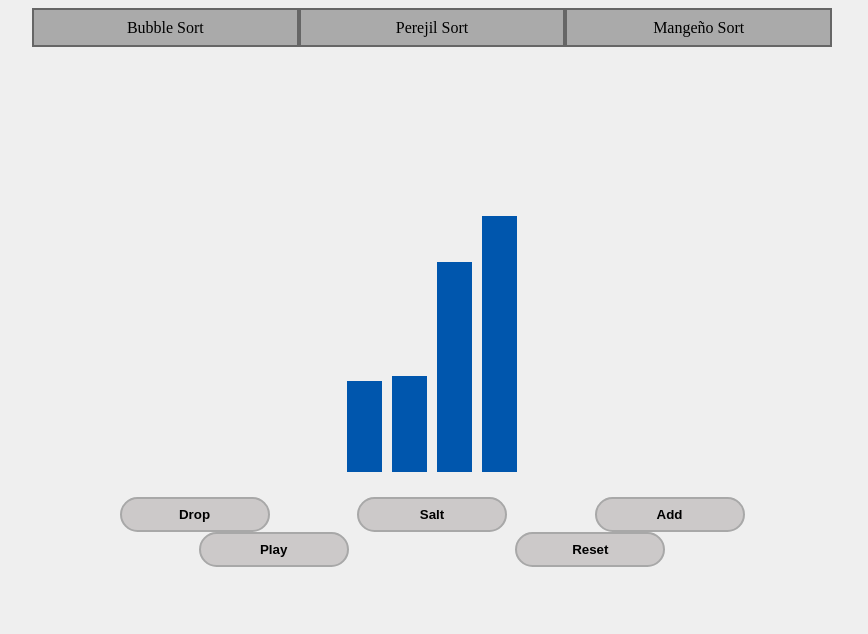
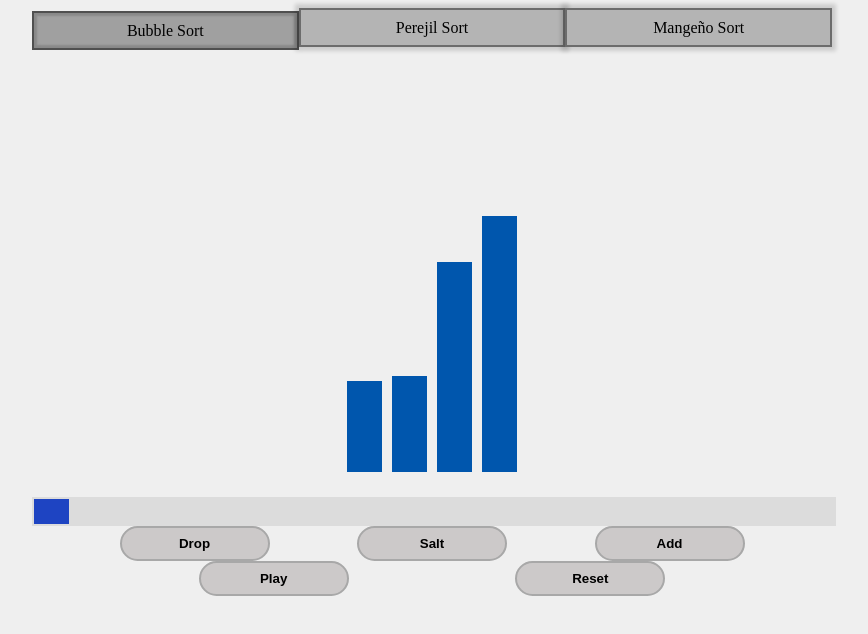
Before and after one commit to Woohaik/sort-visualize, a React (Create React App) app: page / in a window 1280 px wide. Shown: the top 634 px of the page, without its empty margins (208-1076 px from the left). Built offline with nearby package versions, Linux system fonts and the light colour scheme.

Commit message:
Navbar animado v1 , barra de carga puesta

```diff
--- a/src/App.tsx
+++ b/src/App.tsx
@@ -79,9 +79,7 @@ const App = () => {
     }
   }
 
-
   const widthOfContent = () => (bars.length * barWidth) + (bars.length - 1) * 10;
-
 
   const changePost = (id1: number, id2: number): Promise<void> => {
     return new Promise((resolve) => {
@@ -127,16 +125,19 @@ const App = () => {
     }
   }
 
+
+  const [selectedAlgorithm, setSelectedAlgorithm] = useState("bubble");
+
   return (
     <div className="app">
       <nav className="navbar">
-        <div className="navbar__item">
+        <div onClick={() => setSelectedAlgorithm("bubble")} className={`navbar__item  ${selectedAlgorithm === "bubble" ? "selected" : ""}`}>
           Bubble Sort
         </div>
-        <div className="navbar__item">
+        <div onClick={() => setSelectedAlgorithm("perejil")} className={`navbar__item  ${selectedAlgorithm === "perejil" ? "selected" : ""}`}>
           Perejil Sort
         </div>
-        <div className="navbar__item">
+        <div onClick={() => setSelectedAlgorithm("mangeno")} className={`navbar__item  ${selectedAlgorithm === "mangeno" ? "selected" : ""}`}>
           Mangeño Sort
         </div>
       </nav>
@@ -153,6 +154,13 @@ const App = () => {
           }
         </div>
       </div>
+
+      <div className="loading-bar">
+        <div className="loading-bar-progress"></div>
+
+      </div>
+
+
       <div className="button-container">
         <button className="changeValue" onClick={dropHandler}>Drop</button>
         <button className="changeValue" onClick={salt}>Salt</button>
--- a/src/assets/style.css
+++ b/src/assets/style.css
@@ -84,11 +84,42 @@ input {
     display: flex;
 }
 .navbar__item {
+    transition: all 0.4s;
     height: 35px;
-    background: rgb(170, 170, 170);
+    background: rgb(180, 180, 180);
     width: 100%;
     display: flex;
     justify-content: center;
     align-items: center;
     border: 2px solid rgba(0, 0, 0, 0.4);
+    transform: translateY(0px);
+    box-shadow: 0px 0px 4px 4px rgba(0, 0, 0, 0.15);
 }
+
+.navbar__item:hover {
+    cursor: pointer;
+    background: rgb(165, 165, 165);
+    border: 2px solid rgba(0, 0, 0, 0.45);
+    transform: translateY(2px);
+    box-shadow: 0px 0px 1px 1px rgba(0, 0, 0, 0.15);
+}
+
+.navbar__item.selected {
+    background: rgb(160, 160, 160) !important;
+    border: 2px solid rgba(0, 0, 0, 0.5) !important;
+    transform: translateY(3px) !important;
+    box-shadow: 0px 0px 2px 3px rgba(0, 0, 0, 0.15) inset !important;
+}
+
+.loading-bar {
+    width: 100%;
+    height: 25px;
+    padding: 2px;
+    background: rgb(220, 220, 220);
+}
+
+.loading-bar-progress {
+    height: 25px;
+    width: 35px;
+    background: rgb(30, 68, 194);
+}
```
